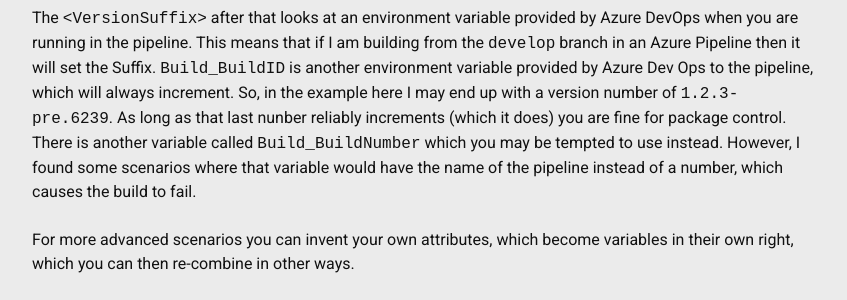
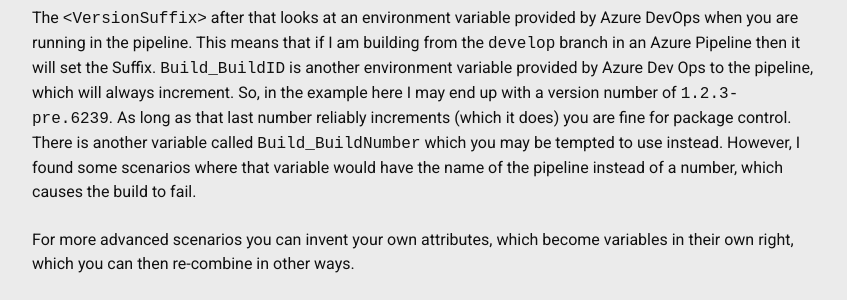
Before and after one commit to flytzen/blog, a Jekyll site: the page built from _posts/2018-10-03-publish-nuget-packages-with-azure-devops.md, in a window 1280 px wide and 900 px high, scrolled down 1721 px. Shown: the part 152-452 px from the top of the window, without its empty margins (216-1063 px from the left). Built offline with Jekyll 4.4.1, drawn with Linux system fonts in a browser that asks for light colours; comment, search, counter and statistics services are not loaded; some of the changed text lies outside the part shown.

Commit message:
Fixed typos

```diff
--- a/_posts/2018-10-03-publish-nuget-packages-with-azure-devops.md
+++ b/_posts/2018-10-03-publish-nuget-packages-with-azure-devops.md
@@ -11,7 +11,7 @@
 
 My requirements are quite specific and may not be to everyone's liking;
 - I want to use [GitFlow](https://datasift.github.io/gitflow/IntroducingGitFlow.html) to control my branches, including using Pull Requests etc.
-- Whenever a commit is made to `develop` (or a PR is merged in), I want to publish that package with a "`-pre.123`" suffix as per [SemVer].(https://semver.org/)
+- Whenever a commit is made to `develop` (or a PR is merged in), I want to publish that package with a "`-pre.123`" suffix as per [SemVer](https://semver.org/)
 - Whenever the same happens to `master` I want to publish a "full" release.
 
 I haven't explicitly covered it here, but it would also be nice to have packages sat in a `release/*` branch be published with a `-beta.1` suffix - but you can easily extend it to cover that scenario as well.
@@ -52,7 +52,7 @@
 
 The next `<VersionSuffix>` uses the `Configuration` variable that is provided by the dotnet build process; if I build in Debug mode, the package version will become `1.2.3-debug`. This is mainly useful for local scenarios as I will always build in Release mode for publishing.
 
-The `<VersionSuffix>` after that looks at an environment variable provided by Azure DevOps when you are running in the pipeline. This means that if I am building from the `develop` branch in an Azure Pipeline then it will set the Suffix. `Build_BuildID` is another environment variable provided by Azure Dev Ops to the pipeline, which will always increment. So, in the example here I may end up with a version number of `1.2.3-pre.6239`. As long as that last nunber reliably increments (which it does) you are fine for package control.
+The `<VersionSuffix>` after that looks at an environment variable provided by Azure DevOps when you are running in the pipeline. This means that if I am building from the `develop` branch in an Azure Pipeline then it will set the Suffix. `Build_BuildID` is another environment variable provided by Azure Dev Ops to the pipeline, which will always increment. So, in the example here I may end up with a version number of `1.2.3-pre.6239`. As long as that last number reliably increments (which it does) you are fine for package control.
 There is another variable called `Build_BuildNumber` which you may be tempted to use instead. However, I found some scenarios where that variable would have the name of the pipeline instead of a number, which causes the build to fail.
 
 For more advanced scenarios you can invent your own attributes, which become variables in their own right, which you can then re-combine in other ways.
```
Also changed, not shown: 2 other files.
